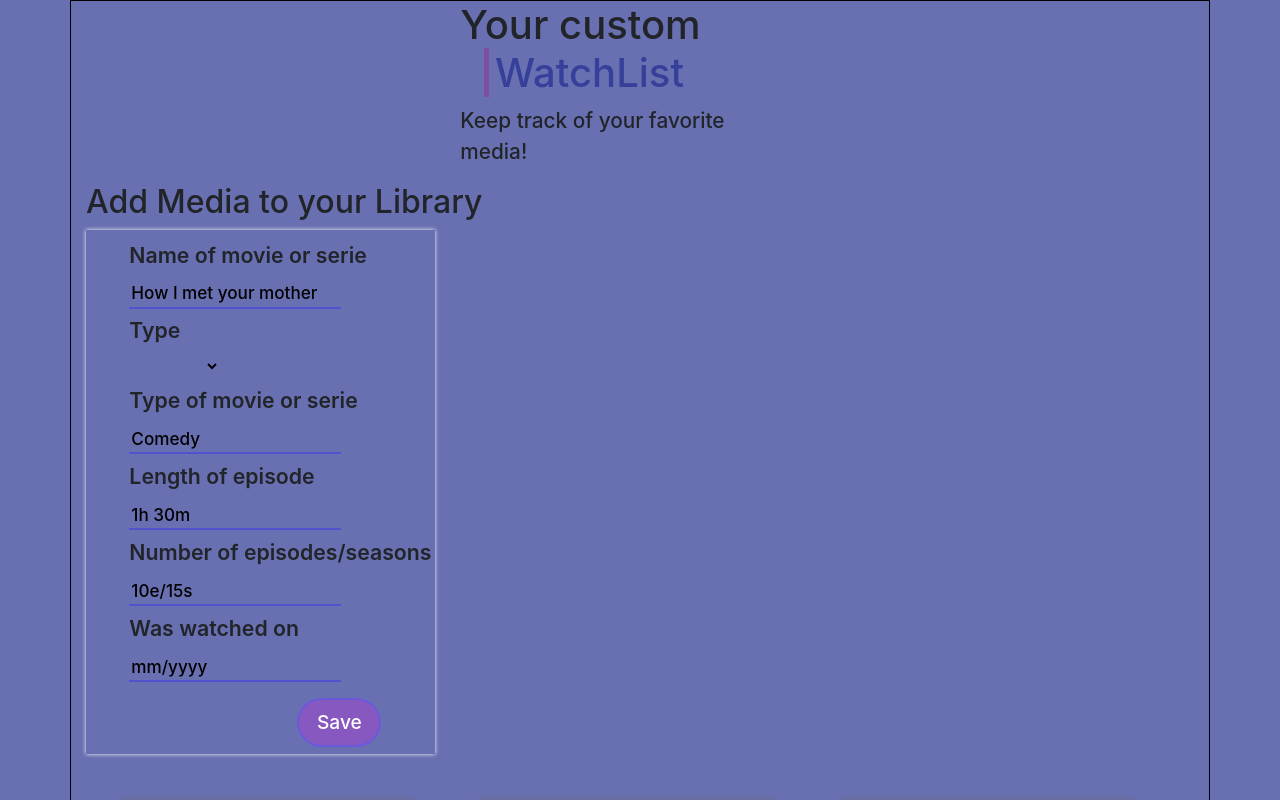
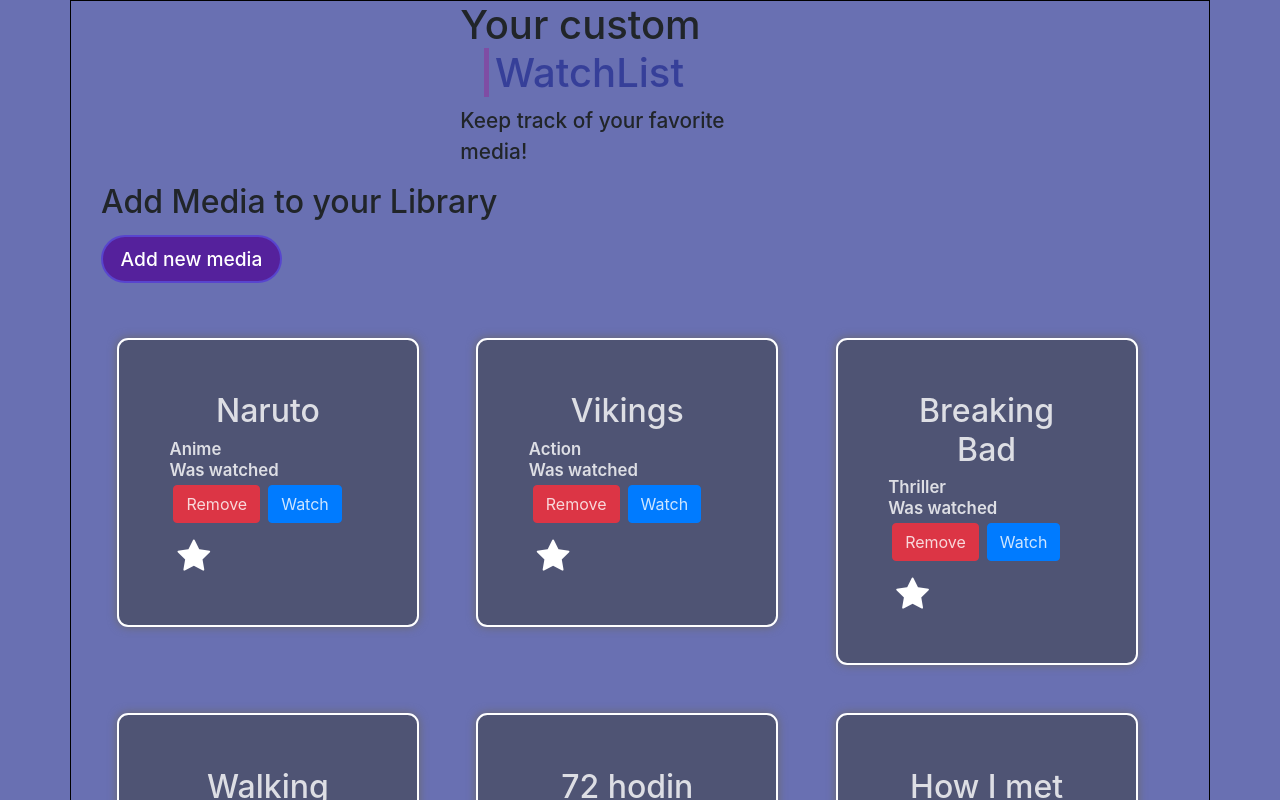
Before and after one commit to devAdam117/Media-library, an Angular app: page / in a window 1280 px wide. Shown: the top 800 px of the page. Built offline with nearby package versions, Linux system fonts and the light colour scheme.

Commit message:
form sa displayjuje na button click

```diff
--- a/src/app/app.component.ts
+++ b/src/app/app.component.ts
@@ -19,4 +19,7 @@
   onMediaIteamDelete(e){
     console.log(e);
   }
+
+
+
 }
--- a/src/app/app.module.ts
+++ b/src/app/app.module.ts
@@ -1,6 +1,11 @@
 import { NgModule } from '@angular/core';
 import { BrowserModule } from '@angular/platform-browser';
-import { ReactiveFormsModule} from '@angular/forms'
+import { ReactiveFormsModule} from '@angular/forms';
+//Import HttpClientModule from @angular/common/http
+import {HttpClientModule, HttpXhrBackend} from '@angular/common/http';
+
+
+
 
 import { AppComponent } from './app.component';
 import { MediaItemComponent } from './media-item/media-item.component';
@@ -8,6 +13,10 @@
 import { TitleComponent } from './title/title.component';
 import { MediaItemFormComponent } from './media-item-form/media-item-form.component';
 import {MediaItemService} from './media-item-service';
+
+const lookUpList = {
+  mediums: ['Movies','Series']
+};
 
 @NgModule({
   declarations: [
@@ -19,11 +28,13 @@
   ],
   imports: [
     BrowserModule,
-    ReactiveFormsModule
+    ReactiveFormsModule,
+    HttpClientModule
   ],
 
   providers: [
-    MediaItemService
+    MediaItemService,
+    {provide: 'lookUpListToken', useValue: lookUpList}
   ],
   bootstrap: [AppComponent]
 })
--- a/src/app/media-item-form/media-item-form.component.css
+++ b/src/app/media-item-form/media-item-form.component.css
@@ -2,6 +2,9 @@
   width: fit-content;
   box-shadow: 0px 0px 4px white;
   padding: 0.21rem;
+}
+._form {
+  display: none;
 }
 form ul li input,
 form ul li select {
@@ -83,3 +86,9 @@
 .borderBot {
   border-bottom: 2px solid rgba(144, 74, 202, 0.76);
 }
+
+.disBtn {
+  margin-top: 0.3rem;
+  margin-bottom: 0.4rem;
+  margin-left: 0rem;
+}
--- a/src/app/media-item-form/media-item-form.component.html
+++ b/src/app/media-item-form/media-item-form.component.html
@@ -1,7 +1,12 @@
+<div class="container ">
 <header>
     <h2>Add Media to your Library</h2>
 </header>
+<button  class="disBtn" (click)="displayForm()">Add new media</button>
+</div>
+
 <form
+[ngClass]="{'_form': !formDis}"
 [formGroup]="form"
 (ngSubmit)="onSubmit(form.value)"
 >
@@ -13,8 +18,8 @@
         <li>
             <label for="medium">Type</label>
             <select name="medium" id="medium" formControlName="medium">
-                <option value="Movies">Movies</option>
-                <option value="Series">Serie</option>
+                <option *ngFor="let medium of lookUpList.mediums" value={{medium}}>{{medium}}</option>
+
             </select>
         </li>
         <li>
--- a/src/app/media-item-form/media-item-form.component.ts
+++ b/src/app/media-item-form/media-item-form.component.ts
@@ -1,4 +1,4 @@
-import { Component, OnInit } from '@angular/core';
+import { Component, OnInit, Inject } from '@angular/core';
 import {Validators, FormBuilder} from '@angular/forms'
 import { MediaItemService } from '../media-item-service';
 
@@ -10,6 +10,10 @@
 export class MediaItemFormComponent implements OnInit {
   form;
 
+  formDis=false;
+  displayForm(){
+    this.formDis=! this.formDis;
+  }
 
   onSubmit (mediaItem) {
     //toto je ako keby sme si obrali klasu z ineho komponentu
@@ -35,7 +39,7 @@
   //supacky sposob, skoda :-/ Haha tak nie :D kaso zacranil
 
 
-  constructor(private formBuilder: FormBuilder, private mediaItemService : MediaItemService) { }
+  constructor(private formBuilder: FormBuilder, private mediaItemService : MediaItemService , @Inject ('lookUpListToken') public lookUpList) { }
 
   ngOnInit() {
     this.form=this.formBuilder.group({
--- a/src/app/media-item-service.ts
+++ b/src/app/media-item-service.ts
@@ -1,4 +1,9 @@
+import { HttpClient } from '@angular/common/http';
+
 export class MediaItemService {
+  constructor(){
+
+  }
     get() {
         return this.mediaItems;
     }
```
